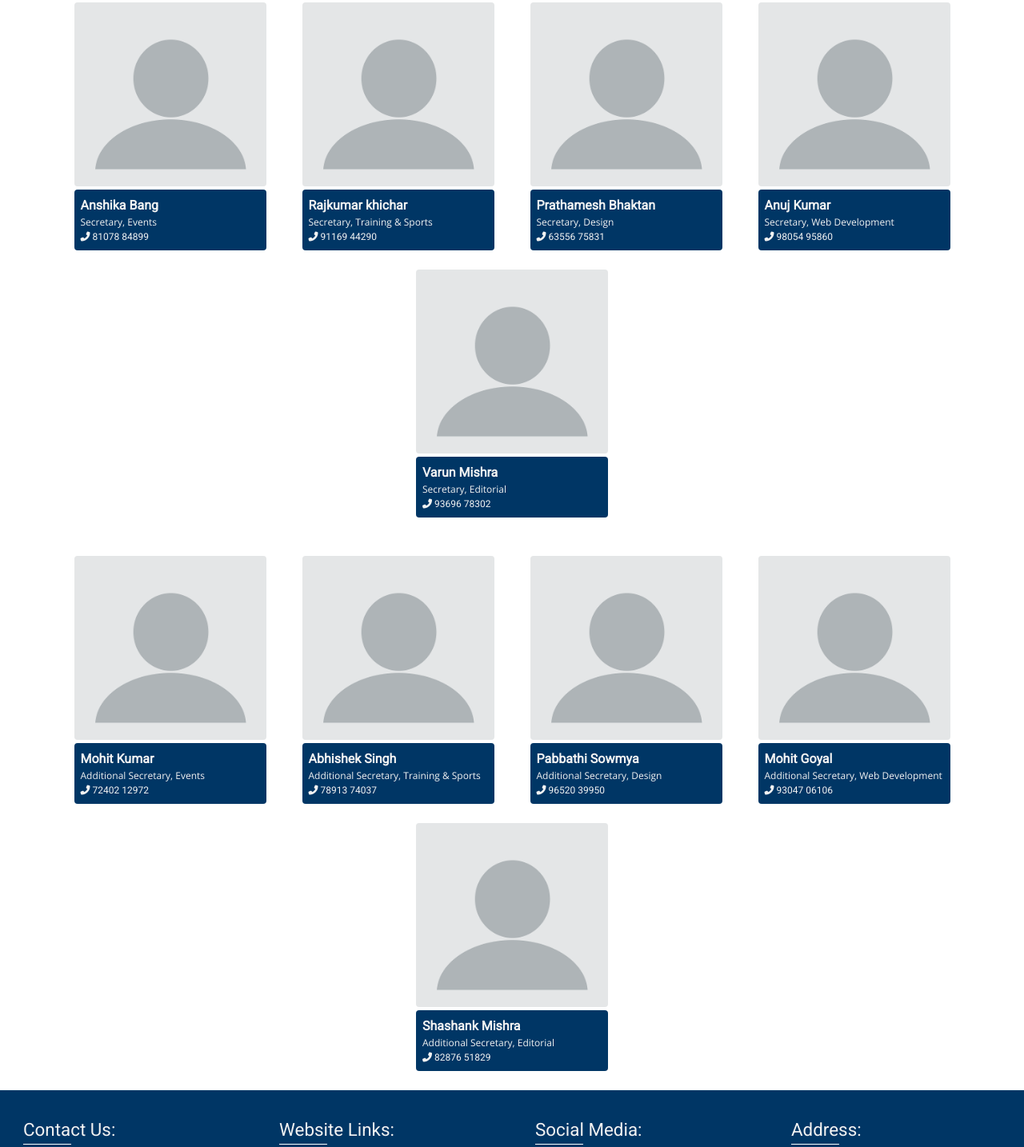
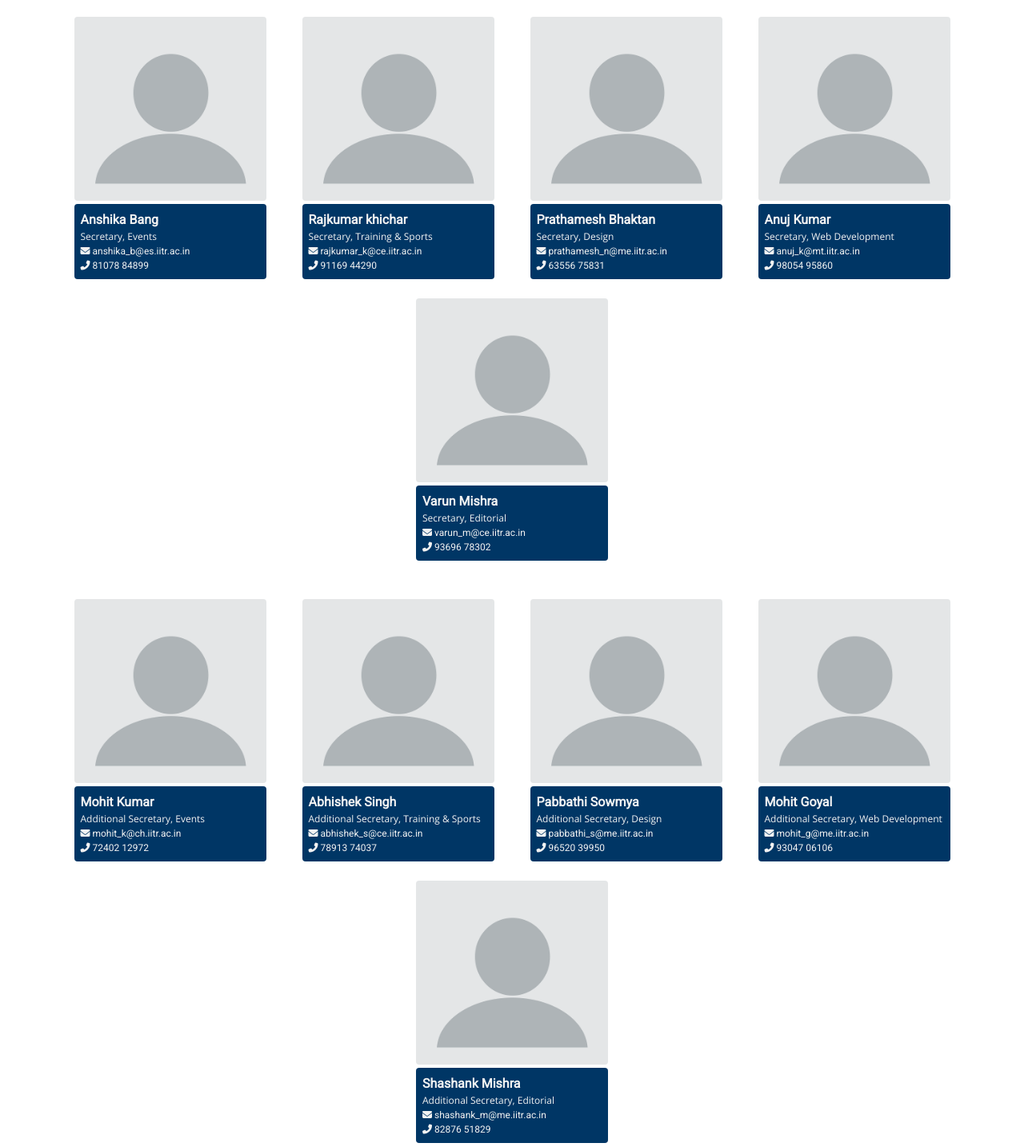
Before and after one commit to nikkuAg/almost, a plain HTML site: page team.html in a window 1280 px wide. Shown: the part 1458-2892 px from the top of the page at 80% size. Drawn offline with nearby package versions, Linux system fonts and the light colour scheme.

Commit message:
email team

```diff
--- a/team.html
+++ b/team.html
@@ -158,6 +158,9 @@
                             General Secretary
                         </div>
                         <div class="ncc-div-fs">
+                            <span> <i class="fas fa-envelope"></i> abhishek_k@bt.iitr.ac.in</span>
+                        </div>
+                        <div class="ncc-div-fs">
                             <span> <i class="fas fa-phone-alt"></i> 72979 55014</span>
                         </div>
                     </div>
@@ -174,6 +177,9 @@
                             Secretary, Events
                         </div>
                         <div class="ncc-div-fs">
+                            <span> <i class="fas fa-envelope"></i> anshika_b@es.iitr.ac.in</span>
+                        </div>
+                        <div class="ncc-div-fs">
                             <span> <i class="fas fa-phone-alt"></i> 81078 84899</span>
                         </div>
                     </div>
@@ -184,6 +190,9 @@
                         <div class="fw-bold">Rajkumar khichar</div>
                         <div class="ncc-div-fs">
                             Secretary, Training & Sports
+                        </div>
+                        <div class="ncc-div-fs">
+                            <span> <i class="fas fa-envelope"></i> rajkumar_k@ce.iitr.ac.in</span>
                         </div>
                         <div class="ncc-div-fs">
                             <span> <i class="fas fa-phone-alt"></i> 91169 44290</span>
@@ -198,6 +207,9 @@
                             Secretary, Design
                         </div>
                         <div class="ncc-div-fs">
+                            <span> <i class="fas fa-envelope"></i> prathamesh_n@me.iitr.ac.in</span>
+                        </div>
+                        <div class="ncc-div-fs">
                             <span> <i class="fas fa-phone-alt"></i> 63556 75831</span>
                         </div>
                     </div>
@@ -210,6 +222,9 @@
                             Secretary, Web Development
                         </div>
                         <div class="ncc-div-fs">
+                            <span> <i class="fas fa-envelope"></i> anuj_k@mt.iitr.ac.in</span>
+                        </div>
+                        <div class="ncc-div-fs">
                             <span> <i class="fas fa-phone-alt"></i> 98054 95860</span>
                         </div>
                     </div>
@@ -220,6 +235,9 @@
                         <div class="fw-bold">Varun Mishra</div>
                         <div class="ncc-div-fs">
                             Secretary, Editorial
+                        </div>
+                        <div class="ncc-div-fs">
+                            <span> <i class="fas fa-envelope"></i> varun_m@ce.iitr.ac.in</span>
                         </div>
                         <div class="ncc-div-fs">
                             <span> <i class="fas fa-phone-alt"></i> 93696 78302</span>
@@ -238,6 +256,9 @@
                             Additional Secretary, Events
                         </div>
                         <div class="ncc-div-fs">
+                            <span> <i class="fas fa-envelope"></i> mohit_k@ch.iitr.ac.in</span>
+                        </div>
+                        <div class="ncc-div-fs">
                             <span> <i class="fas fa-phone-alt"></i> 72402 12972</span>
                         </div>
                     </div>
@@ -248,6 +269,9 @@
                         <div class="fw-bold">Abhishek Singh</div>
                         <div class="ncc-div-fs">
                             Additional Secretary, Training & Sports
+                        </div>
+                        <div class="ncc-div-fs">
+                            <span> <i class="fas fa-envelope"></i> abhishek_s@ce.iitr.ac.in</span>
                         </div>
                         <div class="ncc-div-fs">
                             <span> <i class="fas fa-phone-alt"></i> 78913 74037</span>
@@ -262,6 +286,9 @@
                             Additional Secretary, Design
                         </div>
                         <div class="ncc-div-fs">
+                            <span> <i class="fas fa-envelope"></i> pabbathi_s@me.iitr.ac.in</span>
+                        </div>
+                        <div class="ncc-div-fs">
                             <span> <i class="fas fa-phone-alt"></i> 96520 39950</span>
                         </div>
                     </div>
@@ -274,6 +301,9 @@
                             Additional Secretary, Web Development
                         </div>
                         <div class="ncc-div-fs">
+                            <span> <i class="fas fa-envelope"></i> mohit_g@me.iitr.ac.in</span>
+                        </div>
+                        <div class="ncc-div-fs">
                             <span> <i class="fas fa-phone-alt"></i> 93047 06106</span>
                         </div>
                     </div>
@@ -284,6 +314,9 @@
                         <div class="fw-bold">Shashank Mishra</div>
                         <div class="ncc-div-fs">
                             Additional Secretary, Editorial
+                        </div>
+                        <div class="ncc-div-fs">
+                            <span> <i class="fas fa-envelope"></i> shashank_m@me.iitr.ac.in</span>
                         </div>
                         <div class="ncc-div-fs">
                             <span> <i class="fas fa-phone-alt"></i> 82876 51829</span>
@@ -443,12 +476,14 @@
                         Website Links:
                     </span>
                     <span style="align-self: flex-start;" class="pt-3">
-                        <a href="https://indiancc.nic.in/" target="_blank" id="content" class="text-decoration-none ncc-white">
+                        <a href="https://indiancc.nic.in/" target="_blank" id="content"
+                            class="text-decoration-none ncc-white">
                             NCC Official
                         </a>
                     </span>
-                    <span style="align-self: flex-start;" >
-                        <a href="https://www.iitr.ac.in/" target="_blank" id="content" class="py-1 text-decoration-none ncc-white">
+                    <span style="align-self: flex-start;">
+                        <a href="https://www.iitr.ac.in/" target="_blank" id="content"
+                            class="py-1 text-decoration-none ncc-white">
                             IIT Roorkee
                         </a>
                     </span>
@@ -460,12 +495,18 @@
                         Social Media:
                     </span>
                     <div class="pt-2">
-                        <a href="https://www.facebook.com/ncc.iitr" id="logo1" target="_blank" title="NCC IITR Official Facebook Page">
-                            <img class="mx-2 mt-1 logo-social" onload="this.classList.remove('spinner-grow');" src="facebook.png"></a>
-                        <a href="https://www.instagram.com/ncc.iitr/" id="logo2" target="_blank" title="NCC IITR Official Instagram Handle">
-                            <img class="mx-2 mt-1 logo-social" onload="this.classList.remove('spinner-grow');" src="instagram.png"></a>
-                        <a href="https://www.youtube.com/channel/UCrx5OBkbdv5dldJBDXFfJbA" id="logo3" target="_blank" title="The YouTube Channel by NCC IITR">
-                            <img class="mx-2 mt-1 logo-social" onload="this.classList.remove('spinner-grow');" src="youtube.png"></a>
+                        <a href="https://www.facebook.com/ncc.iitr" id="logo1" target="_blank"
+                            title="NCC IITR Official Facebook Page">
+                            <img class="mx-2 mt-1 logo-social" onload="this.classList.remove('spinner-grow');"
+                                src="facebook.png"></a>
+                        <a href="https://www.instagram.com/ncc.iitr/" id="logo2" target="_blank"
+                            title="NCC IITR Official Instagram Handle">
+                            <img class="mx-2 mt-1 logo-social" onload="this.classList.remove('spinner-grow');"
+                                src="instagram.png"></a>
+                        <a href="https://www.youtube.com/channel/UCrx5OBkbdv5dldJBDXFfJbA" id="logo3" target="_blank"
+                            title="The YouTube Channel by NCC IITR">
+                            <img class="mx-2 mt-1 logo-social" onload="this.classList.remove('spinner-grow');"
+                                src="youtube.png"></a>
                     </div>
                 </div>
             </div>
@@ -481,8 +522,9 @@
                 </div>
             </div>
         </div>
-        <p class="d-flex align-items-center justify-content-center pb-1 mb-0" id="content"> ©Copyright 2021 - NCC IIT Roorkee</p>
-    <!-- <div class="footer ncc-bg-green ncc-white pt-4">
+        <p class="d-flex align-items-center justify-content-center pb-1 mb-0" id="content"> ©Copyright 2021 - NCC IIT
+            Roorkee</p>
+        <!-- <div class="footer ncc-bg-green ncc-white pt-4">
         <div class="container-fluid px-5">
             <div class="row g-0">
                 <div class="col-md-2 my-2 contact d-flex">
```
Also changed, not shown: about.html (+1 -1 lines), blogs.html (+1 -1 lines).
